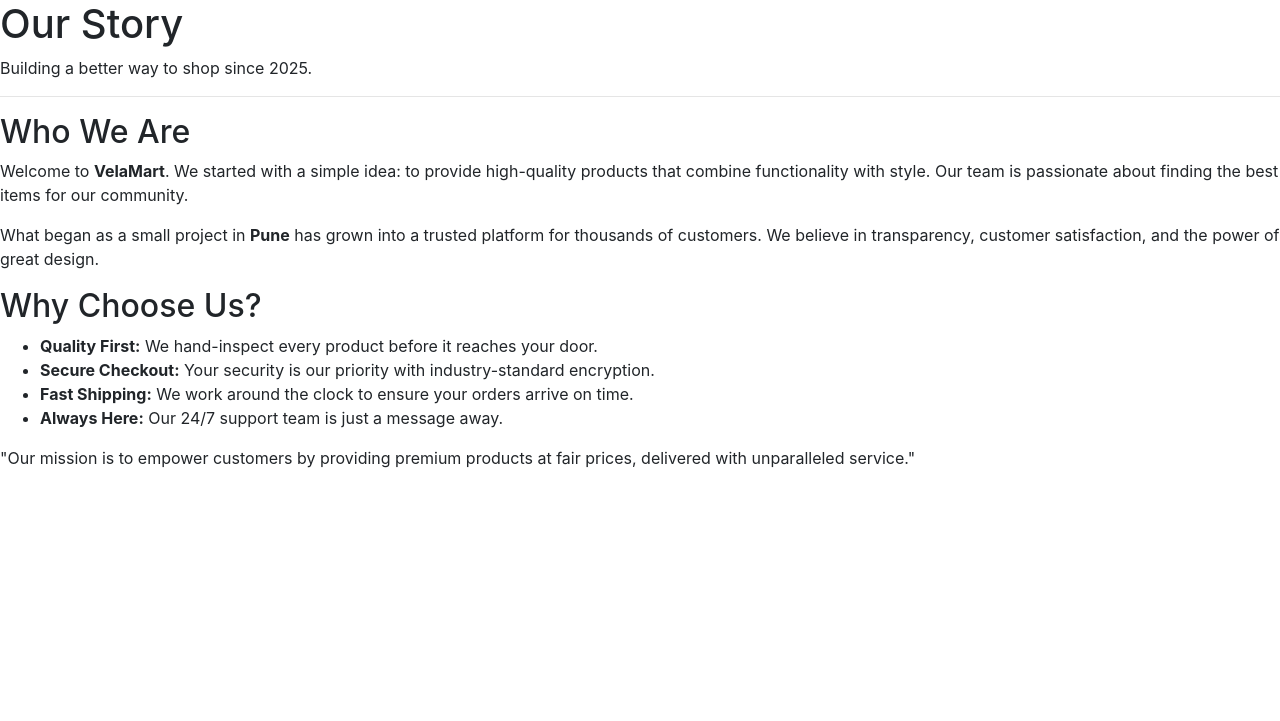
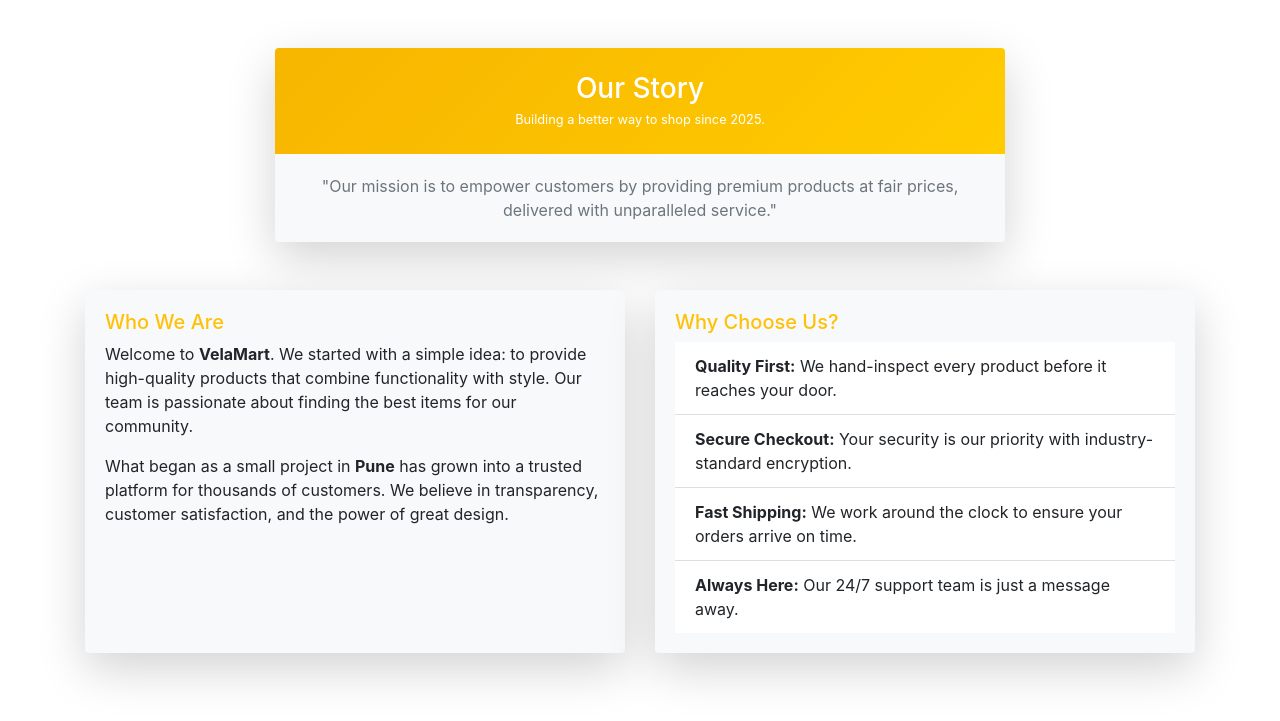
Before and after one commit to swapnils62/E-commerce, a Django app: page /about/ in a window 1280 px wide. Shown: the part 56-777 px from the top of the page. Run offline with Django 3.2, Linux system fonts and the light colour scheme.

Commit message:
bootstrap add to about page

```diff
--- a/ecom/template/html/about.html
+++ b/ecom/template/html/about.html
@@ -1,49 +1,74 @@
 {% extends 'html/base.html' %}
 {% block body_block %}
 
+<div class="container mt-5">
 
-<main class="about-container">
-    <section class="about-hero">
-        <h1>Our Story</h1>
-        <p class="subtitle">Building a better way to shop since 2025.</p>
-    </section>
+    <!-- HERO CARD -->
+    <div class="row justify-content-center mb-5">
+        <div class="col-lg-8">
 
-    <hr>
+            <div class="card shadow-lg border-0 rounded-4 bg-light text-center">
+                <div class="rounded-top text-white p-4"
+                     style="background: linear-gradient(135deg,#f7b500,#ffcc00);">
+                    <h3 class="fw-bold mb-0">Our Story</h3>
+                    <small>Building a better way to shop since 2025.</small>
+                </div>
+                <div class="card-body">
+                    <p class="text-muted mb-0">
+                        "Our mission is to empower customers by providing premium products at fair prices,
+                        delivered with unparalleled service."
+                    </p>
+                </div>
+            </div>
 
-    <section class="about-content">
-        <div class="about-text">
-            <h2>Who We Are</h2>
+        </div>
+    </div>
+
+    <!-- CONTENT -->
+    <div class="row g-4 justify-content-center">
+
+        <div class="col-md-6">
+            <div class="card shadow-lg border-0 rounded-4 bg-light h-100">
+                <div class="card-body">
+                    <h5 class="fw-bold text-warning">Who We Are</h5>
                     <p>
                         Welcome to <strong>VelaMart</strong>. We started with a simple idea:
                         to provide high-quality products that combine functionality with style.
                         Our team is passionate about finding the best items for our community.
                     </p>
-
                     <p>
                         What began as a small project in <strong>Pune</strong> has grown into
                         a trusted platform for thousands of customers. We believe in transparency,
                         customer satisfaction, and the power of great design.
                     </p>
                 </div>
+            </div>
+        </div>
 
-        <div class="about-features">
-            <h2>Why Choose Us?</h2>
-            <ul>
-                <li><strong>Quality First:</strong> We hand-inspect every product before it reaches your door.</li>
-                <li><strong>Secure Checkout:</strong> Your security is our priority with industry-standard encryption.</li>
-                <li><strong>Fast Shipping:</strong> We work around the clock to ensure your orders arrive on time.</li>
-                <li><strong>Always Here:</strong> Our 24/7 support team is just a message away.</li>
+        <div class="col-md-6">
+            <div class="card shadow-lg border-0 rounded-4 bg-light h-100">
+                <div class="card-body">
+                    <h5 class="fw-bold text-warning">Why Choose Us?</h5>
+                    <ul class="list-group list-group-flush">
+                        <li class="list-group-item">
+                            <strong>Quality First:</strong> We hand-inspect every product before it reaches your door.
+                        </li>
+                        <li class="list-group-item">
+                            <strong>Secure Checkout:</strong> Your security is our priority with industry-standard encryption.
+                        </li>
+                        <li class="list-group-item">
+                            <strong>Fast Shipping:</strong> We work around the clock to ensure your orders arrive on time.
+                        </li>
+                        <li class="list-group-item">
+                            <strong>Always Here:</strong> Our 24/7 support team is just a message away.
+                        </li>
                     </ul>
                 </div>
-    </section>
+            </div>
+        </div>
 
-    <section class="about-mission">
-        <blockquote>
-            "Our mission is to empower customers by providing premium products at fair prices,
-            delivered with unparalleled service."
-        </blockquote>
-    </section>
+    </div>
 
-</main>
+</div>
 
 {% endblock %}
--- a/ecom/template/html/base.html
+++ b/ecom/template/html/base.html
@@ -26,7 +26,7 @@
                     <a class="nav-link" href="/home">Home <span class="sr-only">(current)</span></a>
                 </li>
                 <li class="nav-item active">
-                    <a class="nav-link" href="about/">About<span class="sr-only">(current)</span></a>
+                    <a class="nav-link" href="http://127.0.0.1:8000/about/">About<span class="sr-only">(current)</span></a>
                 </li>
             </ul>
             <form class="form-inline my-2 my-lg-0">
--- a/ecom/template/html/home.html
+++ b/ecom/template/html/home.html
@@ -78,6 +78,7 @@
                     <img src="{{i.image}}" class="card-img-top" alt="...">
                     <div class="card-body">
                         <h5 class="card-title">{{i.name}}</h5>
+                        <p class="card-text">{{i.price}}</p>
                         <p class="card-text">{{i.discription}}</p>
                         <a href="#" class="btn btn-dark">Cart</a>
                         <a href="#" class="btn btn-warning">Buy</a>
```
Also changed, not shown: ecom/image1.png (added). Lines whose indentation alone changed are shown as unchanged.
